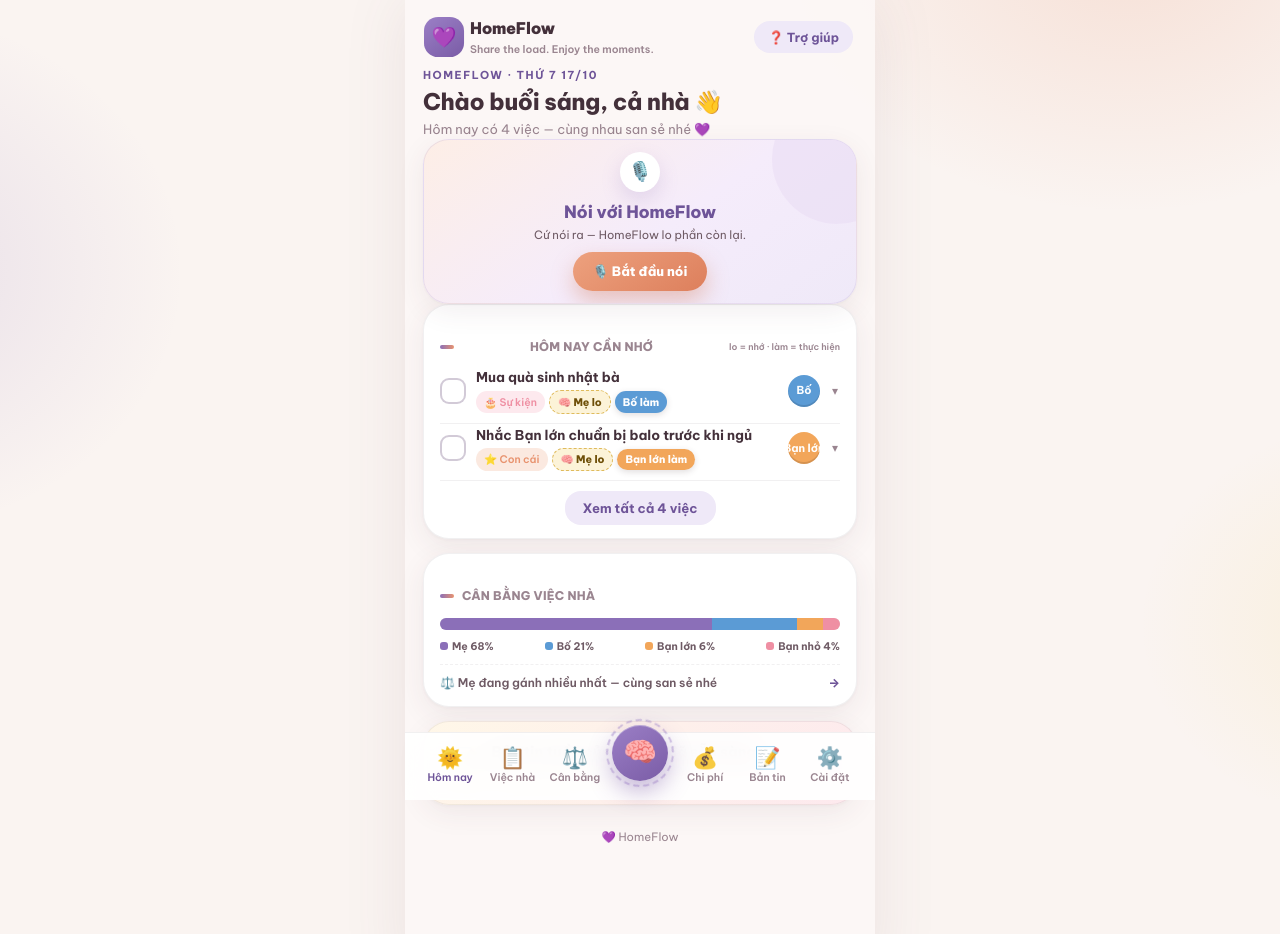
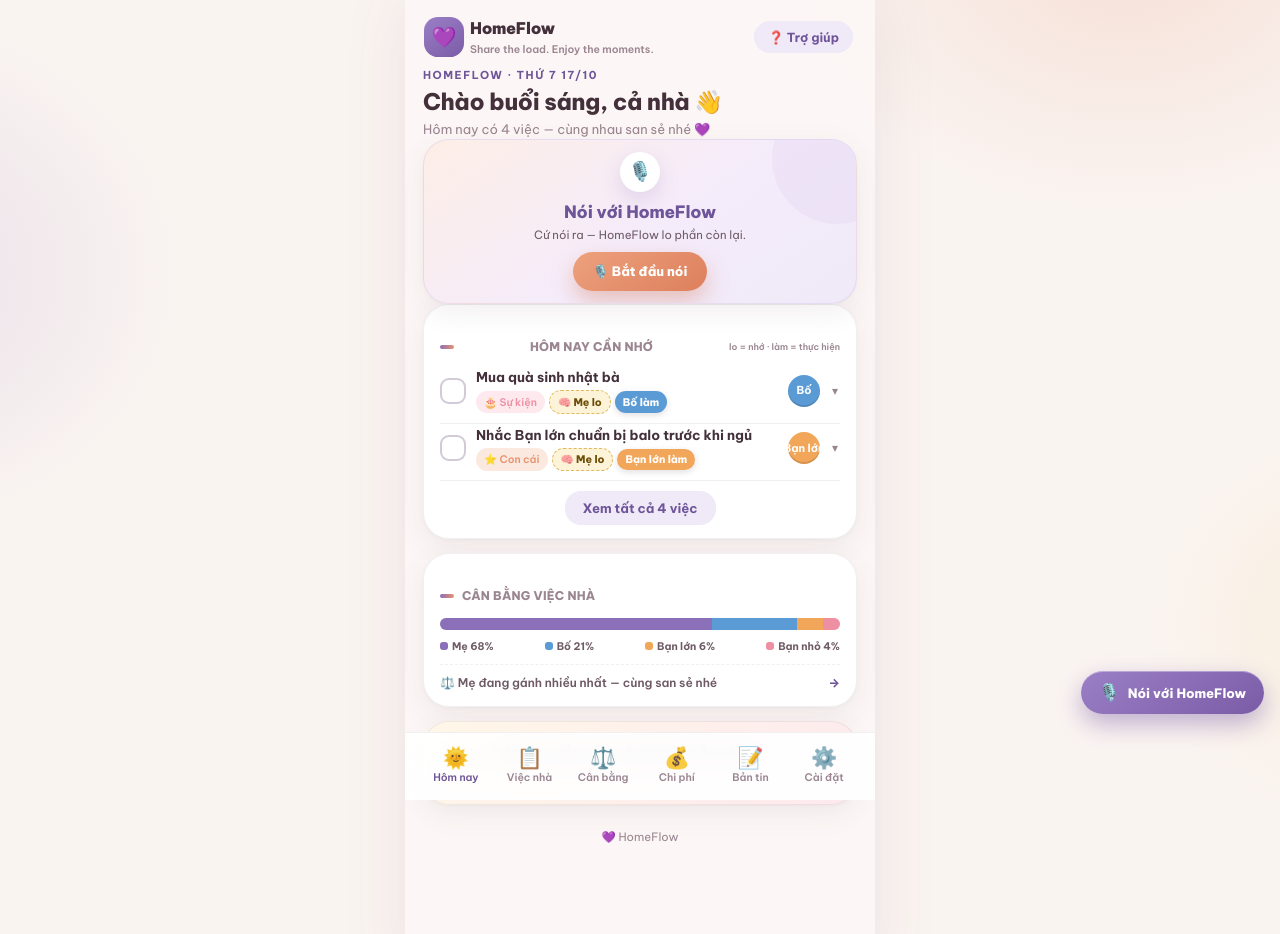
Before and after one commit to duongcade-lab/homeflow2, a website: page index.html in a window 1280 px wide. Drawn offline with Linux system fonts and the light colour scheme.

Commit message:
Replace tabbar brain FAB with floating 'Nói với HomeFlow' pill above tabbar (visible on all screens, hidden on dump)

```diff
--- a/js/app.js
+++ b/js/app.js
@@ -8,7 +8,6 @@
     {id:'today', ico:'\u{1F31E}', label:'H\u00f4m nay'},
     {id:'tasks', ico:'\u{1F4CB}', label:'Vi\u1ec7c nh\u00e0'},
     {id:'balance',ico:'\u2696\uFE0F', label:'C\u00e2n b\u1eb1ng'},
-    {id:'dump', ico:'\u{1F9E0}', label:'Brain Dump'},
     {id:'expenses',ico:'\u{1F4B0}', label:'Chi ph\u00ed'},
     {id:'brief', ico:'\u{1F4DD}', label:'B\u1ea3n tin'},
     {id:'settings',ico:'\u2699\uFE0F', label:'C\u00e0i \u0111\u1eb7t'}
@@ -34,20 +33,19 @@
   function renderTabbar(route){
     const bar = document.getElementById('tabbar');
     bar.innerHTML='';
-    TABS.forEach((t,i)=>{
-      if(t.id==='dump'){
-        bar.appendChild(el('button',{class:'fab-btn','aria-label':'N\u00f3i v\u1edbi HomeFlow',onclick:()=>navigate('dump')},[
-          el('span',{class:'fab-ring'}),
-          '\u{1F9E0}'
-        ]));
-        return;
-      }
+    TABS.forEach(t=>{
       bar.appendChild(el('button',{class:'tab-btn'+(route.name===t.id?' active':''),onclick:()=>navigate(t.id)},[
         el('span',{class:'ico'},[t.ico]),
         el('span',{},[t.label])
       ]));
     });
   }
+
+  const speakFab = el('button',{class:'speak-fab','aria-label':'N\u00f3i v\u1edbi HomeFlow',onclick:()=>navigate('dump')},[
+    el('span',{class:'speak-fab-ico'},['\u{1F399}\uFE0F']),
+    el('span',{},['N\u00f3i v\u1edbi HomeFlow'])
+  ]);
+  document.body.appendChild(speakFab);
 
   function navigate(name, params){
     let hash = '#/'+name;
@@ -93,6 +91,7 @@
     nodes.forEach(n=>{ if(n) screen.appendChild(n); });
     renderTopbar(route);
     renderTabbar(route);
+    speakFab.style.display = route.name==='dump' ? 'none' : '';
   }
 
   window.addEventListener('hashchange', render);
--- a/styles.css
+++ b/styles.css
@@ -65,13 +65,26 @@ body{
   position:fixed;bottom:0;left:50%;transform:translateX(-50%);
   width:100%;max-width:470px;
   z-index:40;
-  display:grid;grid-template-columns:1fr 1fr 1fr 68px 1fr 1fr 1fr;
+  display:grid;grid-template-columns:1fr 1fr 1fr 1fr 1fr 1fr;
   align-items:center;
   padding:8px 14px calc(10px + env(safe-area-inset-bottom));
   background:rgba(255,255,255,.92);
   backdrop-filter:blur(14px);
   border-top:1px solid var(--hairline);
 }
+.speak-fab{
+  position:fixed;right:16px;bottom:calc(86px + env(safe-area-inset-bottom));
+  z-index:35;
+  display:flex;align-items:center;gap:8px;
+  border:none;cursor:pointer;
+  background:linear-gradient(145deg,#9B7FC6,#7A5CA6);
+  color:#fff;font-family:var(--font);font-size:13px;font-weight:800;
+  padding:13px 18px;border-radius:999px;
+  box-shadow:0 10px 24px rgba(122,92,166,.45), inset 0 1px 0 rgba(255,255,255,.35);
+  transition:transform .15s,box-shadow .15s;
+}
+.speak-fab:active{transform:scale(.93)}
+.speak-fab-ico{font-size:17px;line-height:1}
 .tab-btn{
   display:flex;flex-direction:column;align-items:center;gap:2px;
   background:none;border:none;cursor:pointer;
```
